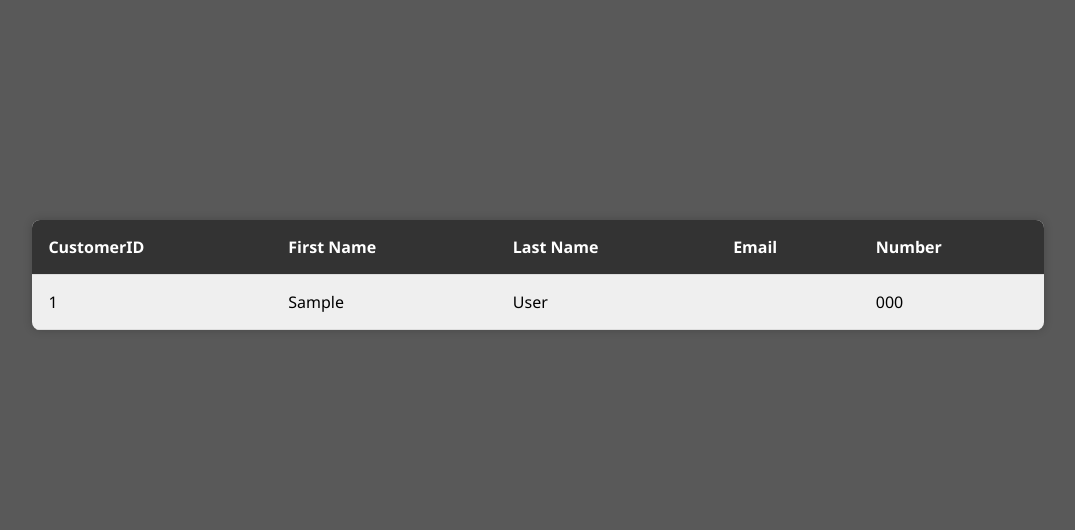
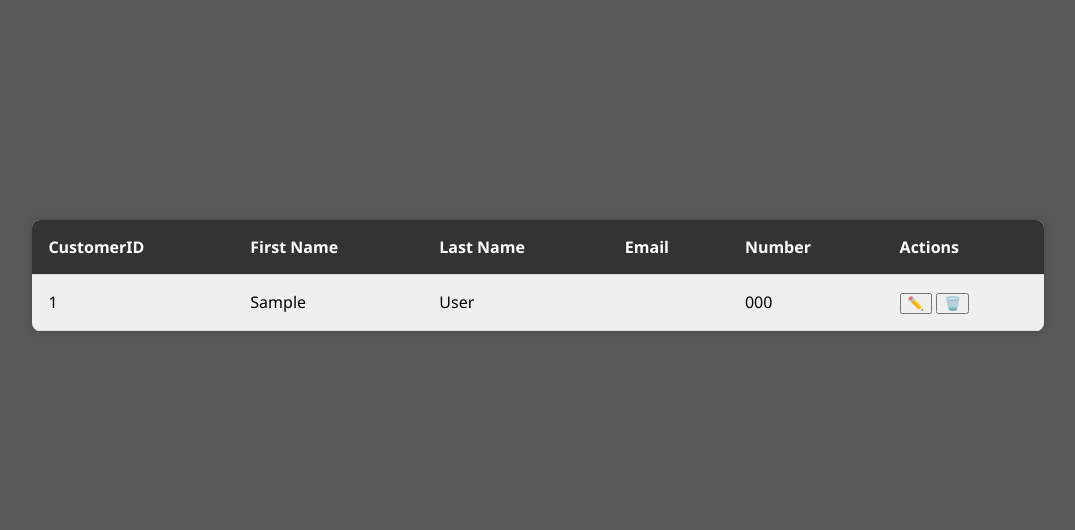
Before and after one commit to EthanRH11/DataBaseDesign, a Flask app: page /customer in a window 1280 px wide. Shown: the part 1799-2329 px from the top of the page, without its empty margins (102-1177 px from the left). Run offline with Flask 3, Linux system fonts and the light colour scheme; tables that the repository leaves empty or names only in its code hold one stand-in row (values such as "Sample post").

Commit message:
Update customer.html
Delete and Edit action added

```diff
--- a/templates/customer.html
+++ b/templates/customer.html
@@ -1,4 +1,3 @@
-<!-- This will be the home main page -->
 <!DOCTYPE html>
 <html lang="en">
 
@@ -35,7 +34,7 @@
         </div>
     </nav>
 
-    <!-- Background Video (Blur only, no slide-in) -->
+    <!-- Background Video -->
     <video autoplay loop muted plays-inline class="back-vid">
         <source src="{{ url_for('static', filename='assets/24114-340421422_small.mp4') }}" type="video/mp4">
     </video>
@@ -51,19 +50,19 @@
     <section class="customer-search">
         <p>Customer Search</p>
         <form method="POST" action="/customer">
-            <input type="text" name="search" value="{{ request.form.search or '' }}" placeholder="Search Name, ID, Number, or Email">
+            <input type="text" name="search" value="{{ search or '' }}" placeholder="Search Name, ID, Number, or Email">
             <input type="submit" value="Search">
             <button type="button" onclick="resetSearch()">Reset</button>
             <a href="{{ url_for('newCustomer') }}">
             <button type="button">Add New Customer</button>
-        </a>
+            </a>
         </form>
     </section>
 
     <!-- Customer Table -->
     <section class="customer-list">
         {% if not customers %}
-            <p>No customers found matching your search.</p>
+            <p>No customers</p>
         {% else %}
             <table class="employee-table">
                 <thead>
@@ -73,6 +72,7 @@
                         <th>Last Name</th>
                         <th>Email</th>
                         <th>Number</th>
+                        <th>Actions</th>
                     </tr>
                 </thead>
                 <tbody>
@@ -83,6 +83,15 @@
                             <td>{{ customer['LastName'] }}</td>
                             <td>{{ customer['email'] }}</td>
                             <td>{{ customer['number'] }}</td>
+                            <td>
+                                <form method="GET" action="{{ url_for('editCustomer', customerID=customer['CustomerID']) }}" style="display:inline;">
+                                    <button type="submit" class="btn btn-edit">✏️</button>
+                                </form>
+                                <form method="POST" action="{{ url_for('customer') }}" style="display:inline;">
+                                    <input type="hidden" name="deleteID" value="{{ customer['CustomerID'] }}">
+                                    <button type="submit" class="btn btn-delete" onclick="return confirm('Are you sure you want to delete this customer?');">🗑️</button>
+                                </form>
+                            </td>
                         </tr>
                     {% endfor %}
                 </tbody>
```
